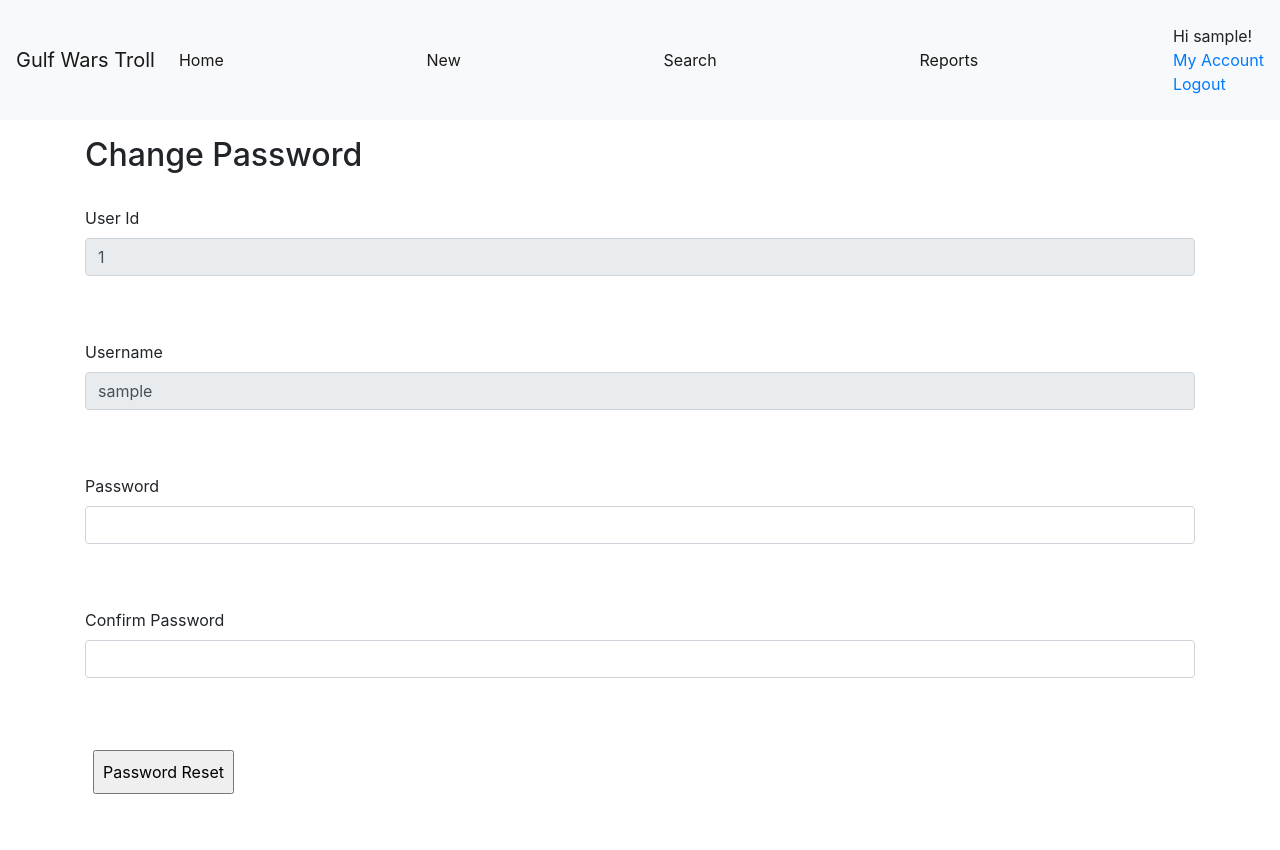
After one commit to gwtroll/gwtroll, a Flask app: page /changepassword in a window 1280 px wide. The commit adds this page. Run offline with Flask 3, Linux system fonts and the light colour scheme; the visitor is signed in with stand-in values (Sample User, id 1); data that the repository does not hold is empty; parts of the project's set-up code (start-up, migrations or seed data) failed here and were passed over; some libraries are stand-ins or nearby versions.

Commit message:
Created My Account Page Created Change Password Page + Route Enabled Users to Change Their Password

```diff
--- a/app/forms.py
+++ b/app/forms.py
@@ -1,7 +1,7 @@
 from flask_wtf import FlaskForm
 from wtforms import StringField, PasswordField, BooleanField, SubmitField, SelectField, IntegerField, HiddenField, SelectMultipleField
 from wtforms.fields import DateField
-from wtforms.validators import DataRequired, Email, InputRequired, Optional, ValidationError, NoneOf
+from wtforms.validators import DataRequired, Email, InputRequired, Optional, ValidationError, NoneOf, EqualTo, Length
 import pandas as pd
 
 lodging_df = pd.read_csv('gwlodging.csv')
@@ -88,7 +88,8 @@ class EditUserForm(FlaskForm):
 class UpdatePasswordForm(FlaskForm):
     id = StringField('User Id', validators=[DataRequired()])
     username = StringField('Username', validators=[DataRequired()])
-    password = PasswordField('Password', validators=[DataRequired()])
+    password = PasswordField('Password', validators=[DataRequired(), EqualTo('confirm', message='Passwords Must Match'), Length(min=6, max=32, message='Minimum Password Length  of 6 Characters')])
+    confirm = PasswordField('Confirm Password', validators=[DataRequired()])
     submit = SubmitField('Submit')
 
 class CreateRegForm(FlaskForm):
--- a/app/routes.py
+++ b/app/routes.py
@@ -292,6 +292,25 @@ def logout():
     logout_user()
     return redirect(url_for('index'))
 
+@app.route('/myaccount', methods=['GET', 'POST'])
+@login_required
+def myaccount():
+    checkedincount = len(RegLogs.query.filter(RegLogs.userid == current_user.id, RegLogs.action == 'CHECKIN').all())
+    return render_template('myaccount.html', acc=current_user, checkedincount=checkedincount)
+
+@app.route('/changepassword', methods=['GET', 'POST'])
+@login_required
+def changepassword():
+    form = UpdatePasswordForm()
+    form.id.data = current_user.id
+    form.username.data = current_user.username
+    if request.method == 'POST':
+        current_user.set_password(form.password.data)
+        db.session.commit()
+        flash("Password Successfully Changed!")
+        return redirect(url_for('myaccount'))
+    else:
+        return render_template('changepassword.html', form=form, user=current_user)
 
 @app.route('/', methods=['GET', 'POST'])
 @login_required
--- a/app/templates/base.html
+++ b/app/templates/base.html
@@ -77,6 +77,8 @@
       <div>
         {% if current_user.is_authenticated %}
            Hi {{ current_user.username }}! <br/>
+           <a href="{{ url_for('myaccount') }}">My Account</a>
+           <br>
            <a href="{{ url_for('logout') }}">Logout</a>
         {% else %}
           <a href="{{ url_for('login') }}">Login</a>
--- /dev/null
+++ b/app/templates/changepassword.html
@@ -0,0 +1,47 @@
+{% extends 'base.html' %}
+
+{% block content %}
+
+<h2>Change Password</h2>
+<form action="" method="post">
+    <div class="row form-group">
+        <div class="col form-group">
+            <p>
+                {{form.id.label}}
+                {{form.id(readonly=true, class_='form-control m-0')}}
+            </p>
+        </div>
+    </div>
+    <div class="row form-group">
+        <div class="col form-group">
+            <p>
+                {{form.username.label}}
+                {{form.username(readonly=true, class_='form-control m-0')}}
+            </p>
+        </div>
+    </div>
+    <div class="row form-group">
+        <div class="col form-group">
+            <p>
+                {{form.password.label}}
+                {{form.password(class_='form-control m-0')}}
+            </p>
+        </div>
+    </div>
+    <div class="row form-group">
+        <div class="col form-group">
+            <p>
+                {{form.confirm.label}}
+                {{form.confirm(class_='form-control m-0')}}
+            </p>
+        </div>
+    </div>
+    <div class="row form-group">
+        <div class="col form-group">
+            <p>
+                <input class="form__submit form__input" type="submit" value="Password Reset" name="select_value"/>
+            </p>
+        </div>
+    </div>
+</form>
+{% endblock %}
```
Also changed, not shown: app/templates/myaccount.html (added, +29 -0 lines).
